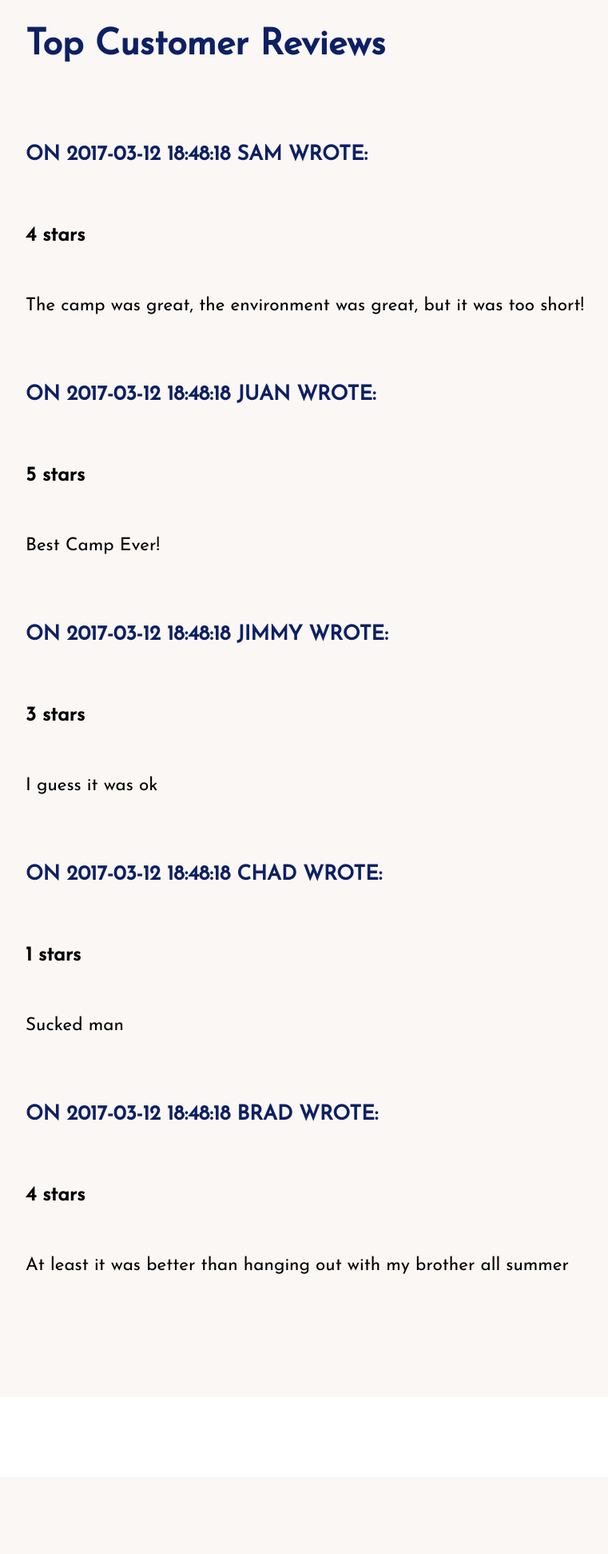
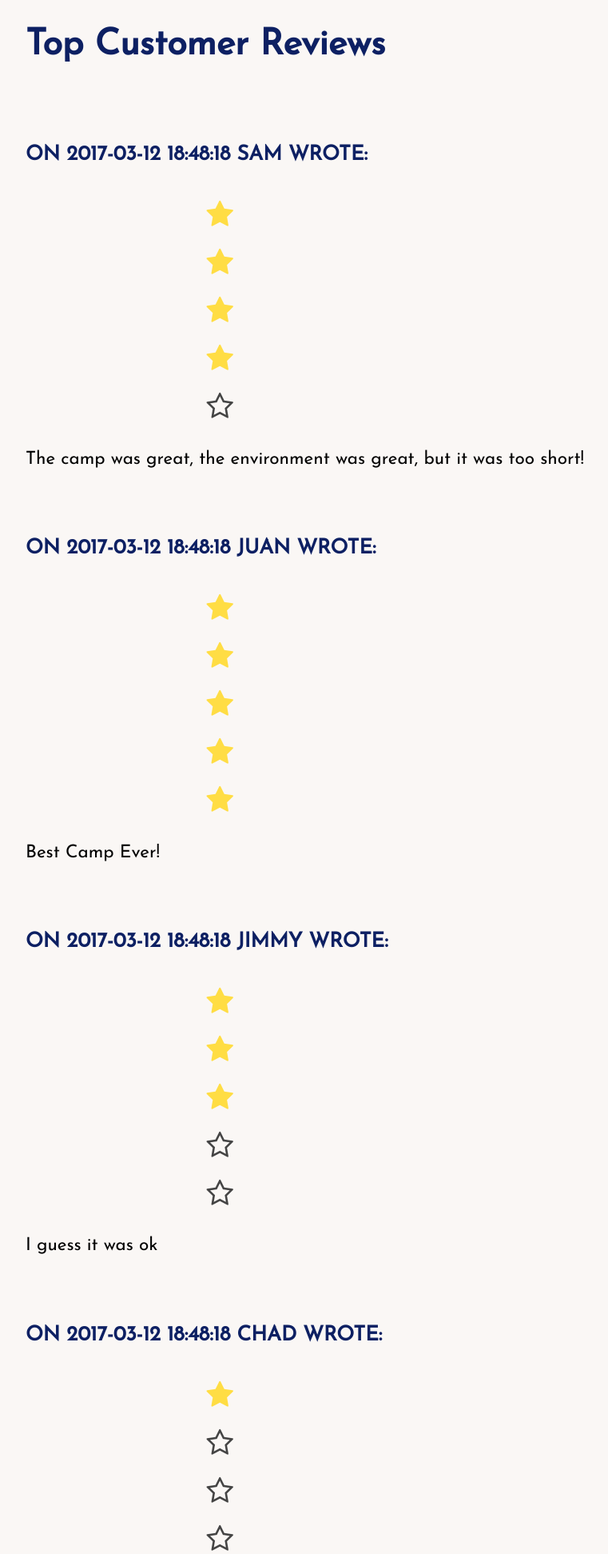
Before and after one commit to jandzouana/EduCamps, a PHP site: page /jess/forum/index.php in a window 1280 px wide. Shown: the part 818-2761 px from the top of the page at 80% size, without its empty margins (176-937 px from the left). Before the commit the page ends 2411 px from the top, so only its background shows below. Run offline with PHP 8.4, Linux system fonts and the light colour scheme; data comes from the database, SQL or seed files in the repository; some libraries are stand-ins or nearby versions.

Commit message:
uhh this could be bad

```diff
--- a/forum/index.php
+++ b/forum/index.php
@@ -65,8 +65,7 @@
             if (!$connection){
                 die("Database connection failed: " . mysqli_connect_error());
             }
-            $rvwquery = mysqli_query($connection, "SELECT name, stars, content, post_date FROM forum LIMIT 5");
-
+            $rvwquery = mysqli_query($connection, "SELECT name, stars, content, post_date, stars FROM forum LIMIT 5");
             if(!$rvwquery)
             {
               die("SQL query failed:\n$query\n". mysql_error());
@@ -74,7 +73,19 @@
                 while($review = mysqli_fetch_assoc($rvwquery)){
                     ?>
                     <h4> On <?= $review['post_date'] ?> <?= $review['name'] ?> wrote: </h4>
-                    <h5> <?= $review['stars']?> stars </h5>
+                    <?php for($i = 1; $i <= 5; $i++)
+                    {?>
+                      <div class = "stars">
+                        <?php if($i <= $review["stars"]){?>
+                          <input class="star" id="stars" type="radio" checked = "checked"/>
+                          <label class="star" for="star-<?=$i ?>"></label>
+                      <?php  }
+                      else if(i > $review["stars"]){?>
+                        <input class="star" id="stars" type="radio"/>
+                        <label class="star" for="star-<?=$i ?>"></label>
+                    <?php  }?>
+                    </div>
+                    <?php }?>
                     <p> <?=$review['content']?> </p>
                     <br/>
                     <?php
```
